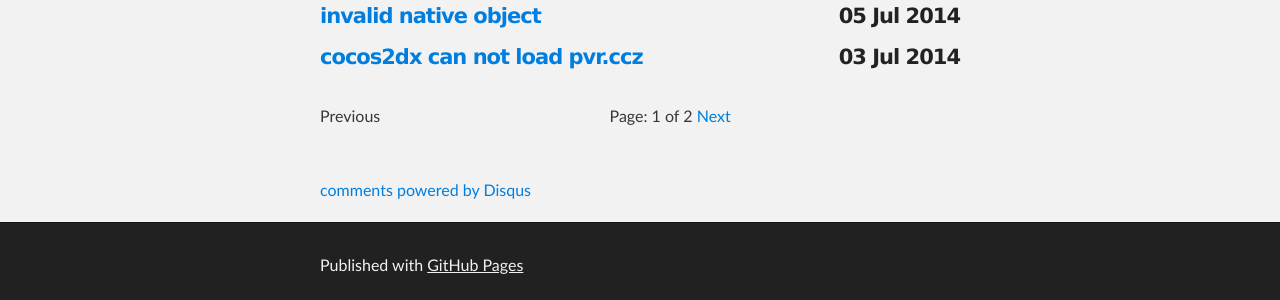
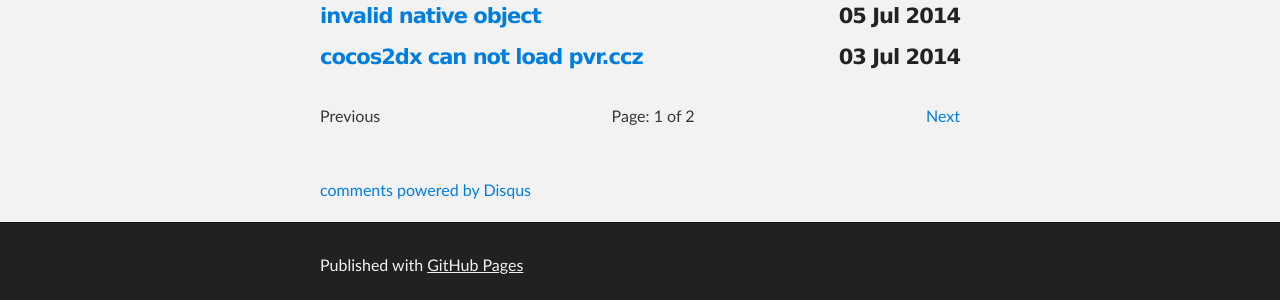
Before and after one commit to mycmessia/mycmessia.github.io, a Jekyll site: the page built from index.html, in a window 1280 px wide. Shown: the part 472-772 px from the top of the page. Built offline with Jekyll 4.4.1, drawn with Linux system fonts in a browser that asks for light colours; the list of posts is cut into pages by our own code; comment, search, counter and statistics services are not loaded.

Commit message:
change css/myc_style.css

```diff
--- a/css/myc_style.css
+++ b/css/myc_style.css
@@ -3,7 +3,11 @@ header.inner h3 a {margin-right: 20px;}
 span.date {float: right;}
 
 div.pagination {padding: 20px 0; text-align: center;}
+
 div.pagination span.previous {float: left;}
 div.pagination span.next {float: right;}
 
+div.pagination a.previous {float: left;}
+div.pagination a.next {float: right;}
+
 #disqus_thread {margin-top: 30px;}
```
